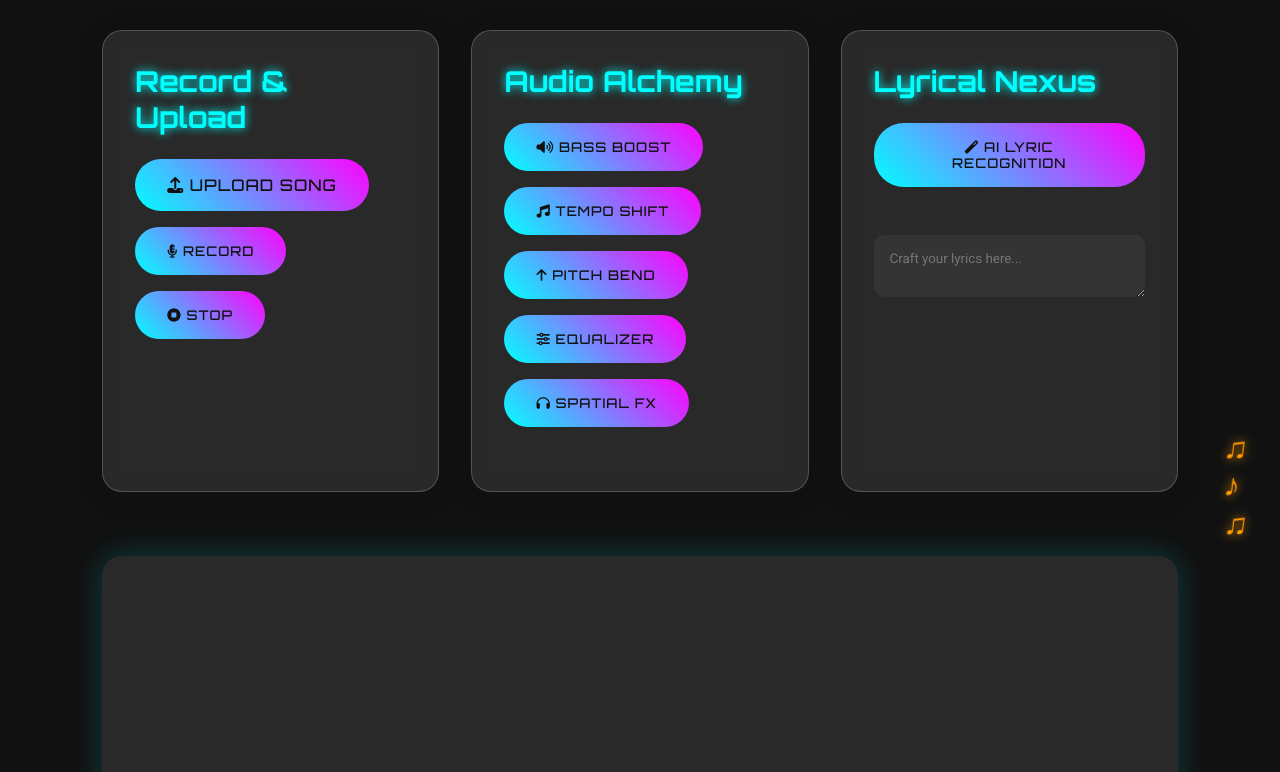
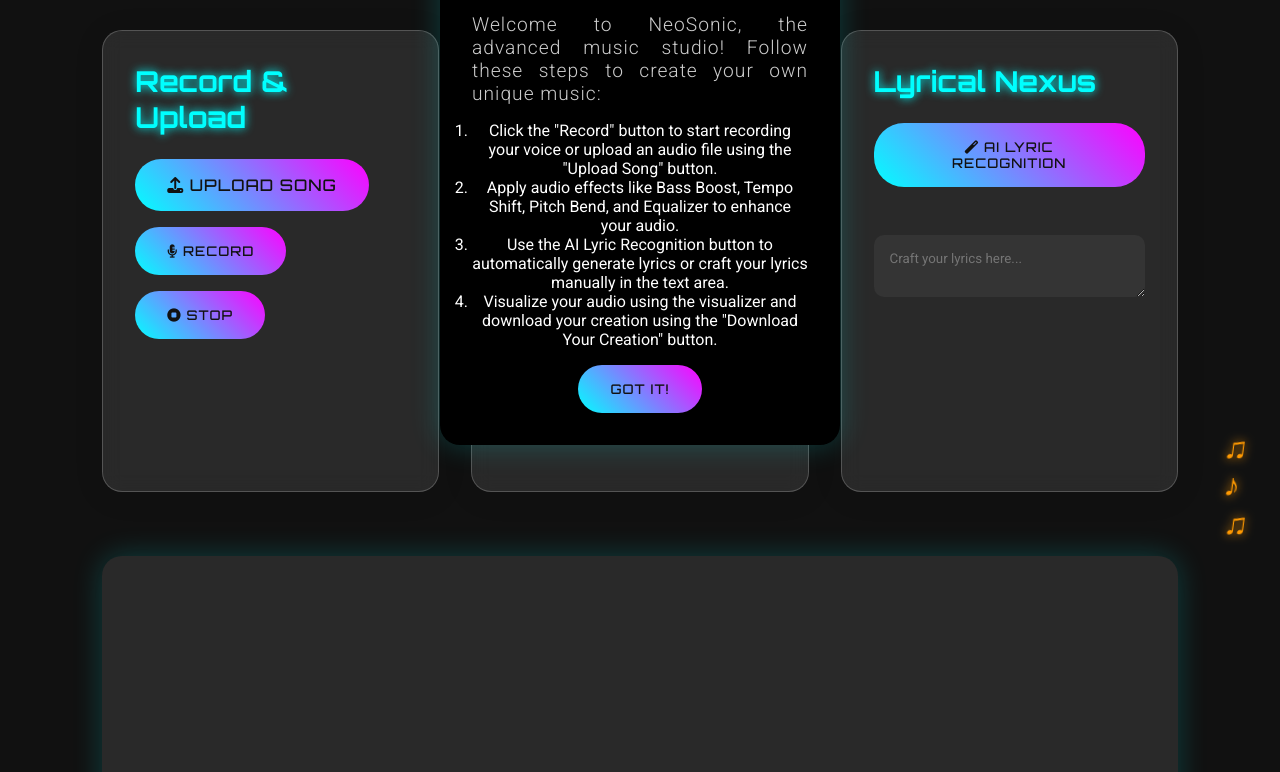
Before and after one commit to sridhar242004/MUSIC_STUDIO, a plain HTML site: page index.html in a window 1280 px wide. Shown: the part 210-982 px from the top of the page. Drawn offline with Linux system fonts and the light colour scheme.

Commit message:
Update index.html

```diff
--- a/index.html
+++ b/index.html
@@ -116,7 +116,7 @@
             margin-bottom: 2rem;
         }
 
-        button, .upload-btn {
+        button,.upload-btn {
             background: linear-gradient(45deg, var(--primary-color), var(--secondary-color));
             border: none;
             color: var(--background-color);
@@ -129,12 +129,11 @@
             text-transform: uppercase;
             letter-spacing: 1px;
             position: relative;
-            overflow: hidden;
+            overflow:hidden;
         }
 
-        button::before, .upload-btn::before {
-            content: '';
-            position: absolute;
+        button::before,.upload-btn::before {
+            content: '';position: absolute;
             top: -50%;
             left: -50%;
             width: 200%;
@@ -146,13 +145,13 @@
             opacity: 0;
         }
 
-        button:hover::before, .upload-btn:hover::before {
+        button:hover::before,.upload-btn:hover::before {
             left: -100%;
             top: -100%;
             opacity: 1;
         }
 
-        button:hover, .upload-btn:hover {
+        button:hover,.upload-btn:hover {
             transform: scale(1.05);
             box-shadow: 0 0 20px var(--primary-color);
         }
@@ -269,6 +268,53 @@
                 grid-template-columns: 1fr;
             }
         }
+
+        /* How to Use popup styles */
+       .how-to-use-popup {
+            position: fixed;
+            top: 50%;
+            left: 50%;
+            transform: translate(-50%, -50%);
+            background: black;
+            border-radius: 20px;
+            padding: 2rem;
+            width: 80%;
+            max-width: 400px;
+            text-align: center;
+            z-index: 1001;
+            box-shadow: 0 0 30px rgba(0, 255, 255, 0.2);
+            display: flex;
+            flex-direction: column;
+            align-items: center;
+            justify-content: center;
+            opacity: 0;
+            visibility: hidden;
+            transition: opacity 0.3s ease, visibility 0.3s ease;
+        }
+
+       .how-to-use-popup.show {
+            opacity: 1;
+            visibility: visible;
+        }
+
+       .how-to-use-popup h2 {
+            font-family: 'Orbitron', sans-serif;
+            color: var(--accent-color);
+            margin-bottom: 1rem;
+        }
+
+       .how-to-use-popup p {
+            font-size: 1.2rem;
+            opacity: 0.8;
+            font-weight: 300;
+            letter-spacing: 1px;
+            text-align: justify;
+            margin-bottom: 1rem;
+        }
+
+       .how-to-use-popup button {
+            margin-top: 1rem;
+        }
     </style>
 </head>
 <body>
@@ -323,7 +369,7 @@
 
         <div class="task" id="task1">
             <h3>Mission 1: Vocal Calibration</h3>
-            <p>Initiate a simple scale recording to calibrate your vocal interface.</p>
+            <p>Initiate asimple scale recording to calibrate your vocal interface.</p>
         </div>
 
         <div class="task" id="task2" style="display: none;">
@@ -347,6 +393,44 @@
         <div class="music-notes">♪</div>
         <div class="music-notes">♫</div>
     </div>
+
+    <!-- How to Use popup -->
+    <div class="how-to-use-popup">
+        <h2>How to Use NeoSonic</h2>
+        <p>
+            Welcome to NeoSonic, the advanced music studio! Follow these steps to create your own unique music:
+        </p>
+        <ol>
+            <li>
+                Click the "Record" button to start recording your voice or upload an audio file using the "Upload Song" button.
+            </li>
+            <li>
+                Apply audio effects like Bass Boost, Tempo Shift, Pitch Bend, and Equalizer to enhance your audio.
+            </li>
+            <li>
+                Use the AI Lyric Recognition button to automatically generate lyrics or craft your lyrics manually in the text area.
+            </li>
+            <li>
+                Visualize your audio using the visualizer and download your creation using the "Download Your Creation" button.
+            </li>
+        </ol>
+        <button class="close-popup-btn">Got it!</button>
+    </div>
+
+    <script>
+        const howToUsePopup = document.querySelector('.how-to-use-popup');
+        const closePopupBtn = document.querySelector('.close-popup-btn');
+
+        // Show the How to Use popup on page load
+        window.addEventListener('load', () => {
+            howToUsePopup.classList.add('show');
+        });
+
+        // Close the How to Use popup
+        closePopupBtn.addEventListener('click', () => {
+            howToUsePopup.classList.remove('show');
+        });
+    </script>
 
     <script src="https://cdn.jsdelivr.net/npm/tamil-web-utils@1.0.0/dist/tamil-web-utils.min.js"></script>
     <script>
@@ -374,7 +458,7 @@
       const recognizedLyricsContainer = document.getElementById('recognizedLyrics');
       let currentTask = 0;
       let mediaRecorder;
-      let audioChunks = [];
+      let audioChunks =[];
       let audioContext;
       let analyser;
       let animationFrameId;
@@ -485,7 +569,7 @@
    }
 
    async function analyzeAudio(file) {
-   report.innerHTML = 'Analyzing the uploaded song...';
+   report.innerHTML= 'Analyzing the uploaded song...';
    speak('Analyzing the uploaded song...');
    try {
    const audioContext = new AudioContext();
@@ -568,7 +652,6 @@
      speak('Manual lyrics recognition complete!');
    }
 
-
    function applyBassBoost() {
    report.innerHTML = 'Applying bass boost...';
    speak('Applying bass boost...');
@@ -591,7 +674,7 @@
    report.innerHTML = 'Changing pitch...';
    speak('Changing pitch...');
    setTimeout(() => {
-   report.innerHTML = 'Pitch changed successfully!';
+   report.innerHTML= 'Pitch changed successfully!';
    speak('Pitch changed successfully!');
    }, 2000);
    }
@@ -619,7 +702,6 @@
      }, 2000);
    }
 
-
    function visualizeAudio() {
     const canvas = visualizerCanvas;
     const canvasCtx = canvas.getContext('2d');
@@ -641,7 +723,8 @@
         for (let i = 0; i < bufferLength; i++) {
             barHeight = dataArray[i] / 2;
 
-       canvasCtx.fillStyle = `rgb(${barHeight + 100},50,50)`;
+            // Corrected fillStyle using template literals
+            canvasCtx.fillStyle = `rgb(${barHeight + 100}, 50, 50)`;
             canvasCtx.fillRect(x, HEIGHT - barHeight, barWidth, barHeight);
 
             x += barWidth + 1;
@@ -650,6 +733,7 @@
 
     animate();
 }
+
     </script>
 </body>
 </html>
```
Lines whose indentation alone changed are shown as unchanged.
